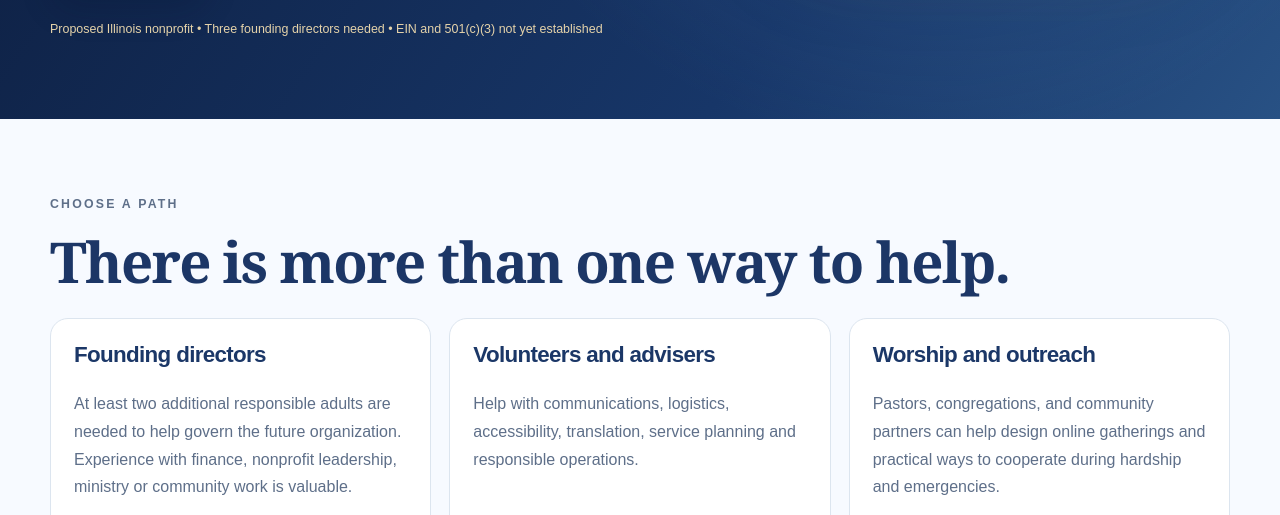
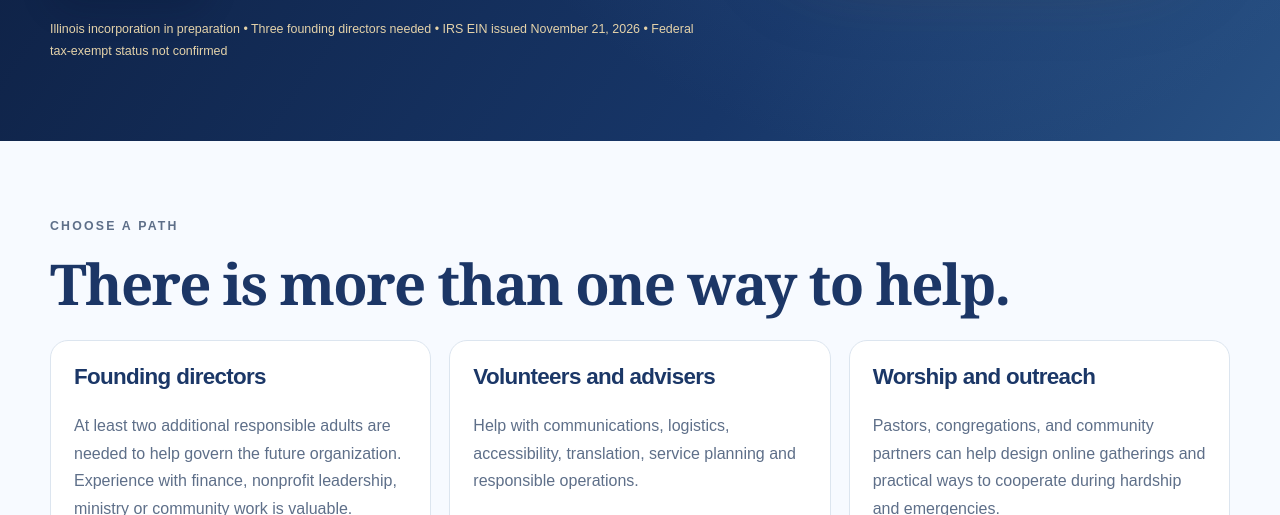
Before and after one commit to makaveli60629/ThyKingdomComeHumanity, a plain HTML site: page join.html in a window 1280 px wide. Shown: the part 752-1267 px from the top of the page. Drawn offline with Linux system fonts and the light colour scheme.

Commit message:
Correct founding page to reflect confirmed EIN issuance

```diff
--- a/join.html
+++ b/join.html
@@ -29,7 +29,7 @@
 <p class="intro-emphasis">Faith • Humanity • Community • Preparedness</p>
 <p>We're bringing together volunteers, church leaders, organizers and experienced advisers to help shape an online-first ministry rooted in worship and practical compassion. This is an invitation to connect—not an application for formal corporate membership.</p>
 <div class="intro-actions"><a class="button gold-button" href="#register">Express interest</a><a class="button outline-button" href="/partners.html">Represent a church?</a></div>
-<p class="intro-status">Proposed Illinois nonprofit • Three founding directors needed • EIN and 501(c)(3) not yet established</p>
+<p class="intro-status">Illinois incorporation in preparation • Three founding directors needed • IRS EIN issued November 21, 2026 • Federal tax-exempt status not confirmed</p>
 </div><div class="intro-emblem"><img src="/assets/thy-kingdom-come-logo.webp" width="350" height="350" alt="Thy Kingdom Come winged emblem"><p>A place for purpose. A network for compassion.</p></div></div></section>
 <section class="subsection"><div class="container"><p class="section-eyebrow">Choose a path</p><h2>There is more than one way to help.</h2><div class="reg-columns">
 <article><h3>Founding directors</h3><p>At least two additional responsible adults are needed to help govern the future organization. Experience with finance, nonprofit leadership, ministry or community work is valuable.</p></article>
```
